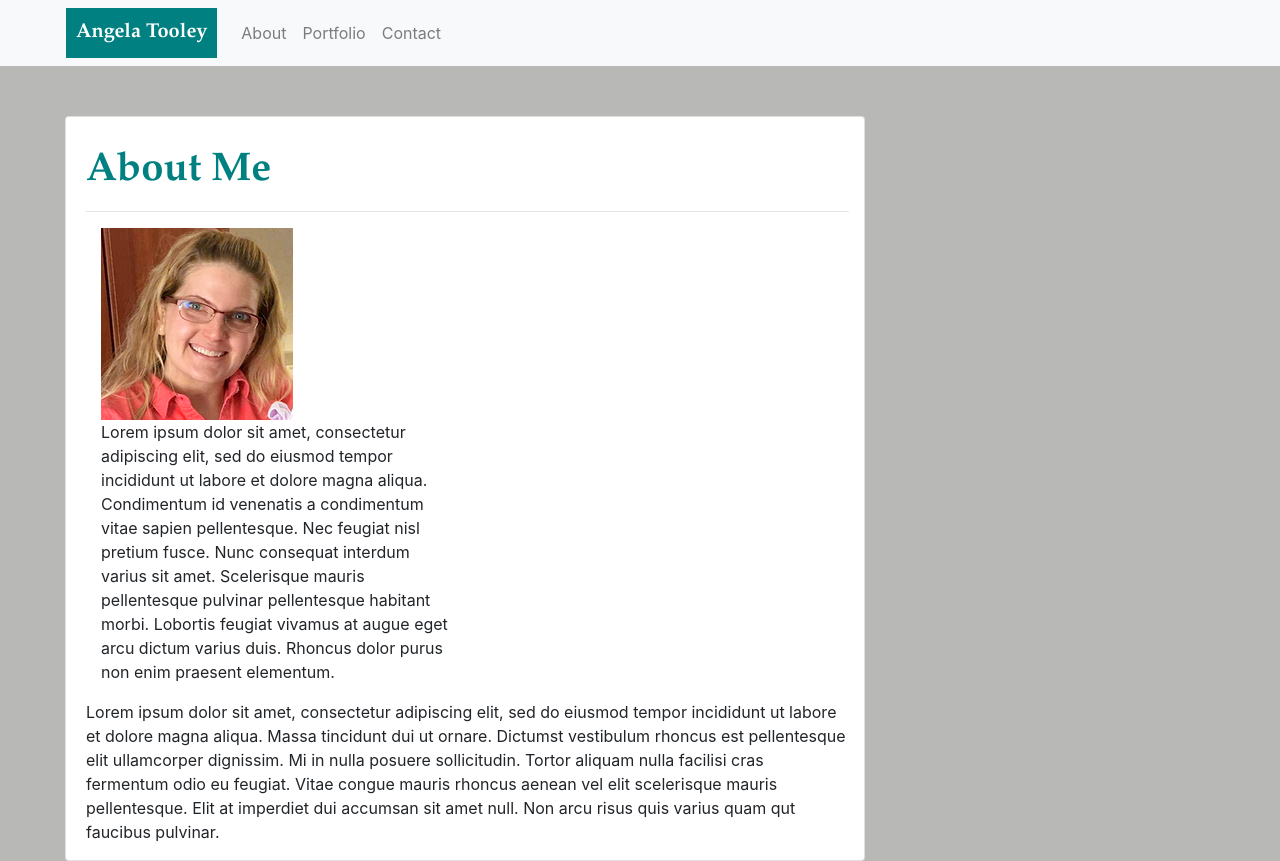
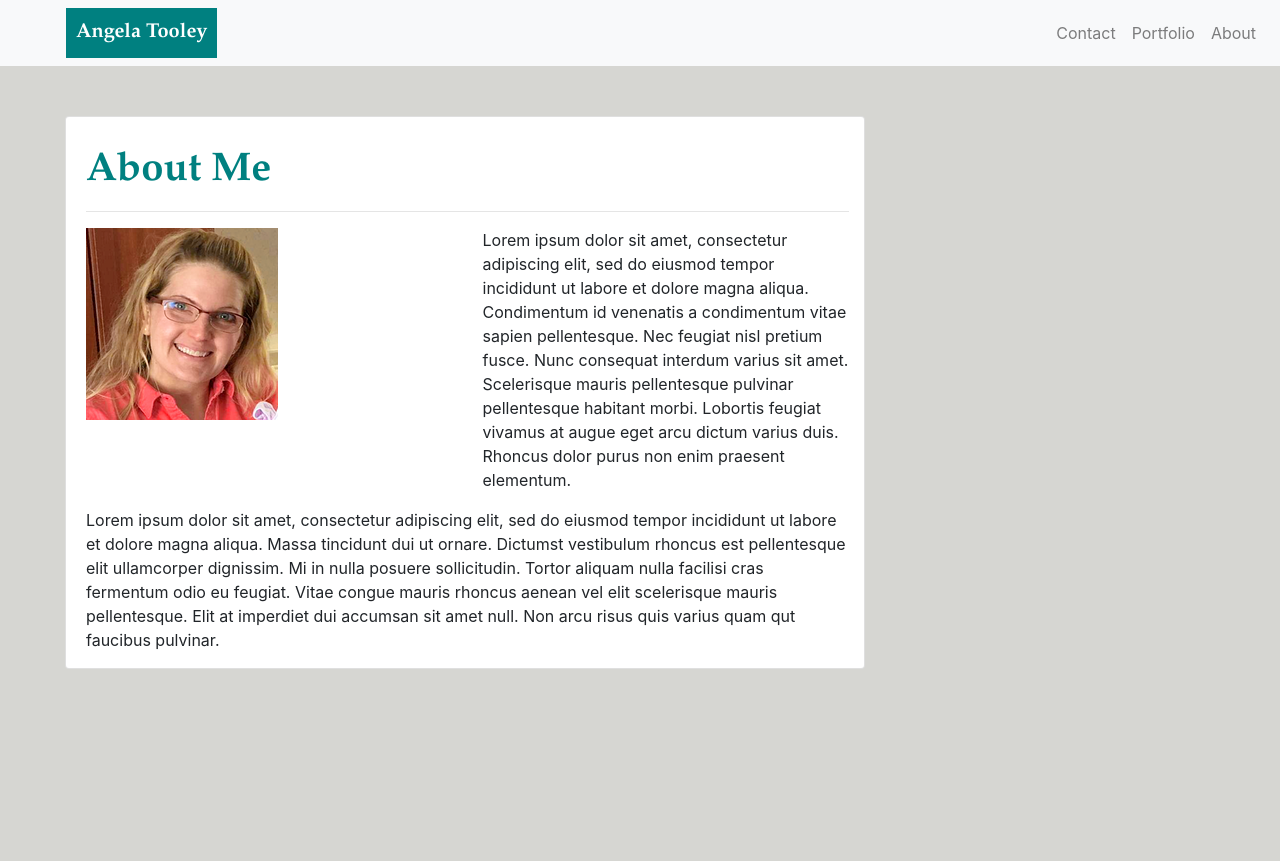
Before and after one commit to adt315/hmwk-2-responsive-portfolio, a plain HTML site: page index.html in a window 1280 px wide. After the commit the page ends 800 px from the top, so only its background shows below. Drawn offline with nearby package versions, Linux system fonts and the light colour scheme.

Commit message:
additional edits

```diff
--- a/assets/css/style.css
+++ b/assets/css/style.css
@@ -1,6 +1,6 @@
 
 body {
-    background-color: #b8b8b6;
+    background-color: #d6d6d2;
 }
 
 h1 {
@@ -9,7 +9,7 @@ h1 {
     font-weight: bold;
 }
 
-.placeholder-image {
+.placeholder {
     height: 150px;
     width: 150px;
     margin: 10px;
@@ -56,3 +56,7 @@ span.navbar-brand {
 .form-control {
     width: 85%;
 }
+
+.navbar-nav {
+    text-align: right;
+}
--- a/index.html
+++ b/index.html
@@ -19,11 +19,11 @@
         <button class="navbar-toggler" type="button" data-toggle="collapse" data-target="#navbarNav" aria-controls="navbarNav" aria-expanded="false" aria-label="Toggle navigation">
         <span class="navbar-toggler-icon"></span>
         </button>
-        <div class="collapse navbar-collapse" id="navbarNav" >
-            <div class="navbar-nav">
-                <a class="nav-item nav-link" href="#">About</a>
+        <div class="collapse navbar-collapse">
+            <div class="navbar-nav ml-auto">
+                <a class="nav-item nav-link" href="contact.html">Contact</a>
                 <a class="nav-item nav-link" href="portfolio.html">Portfolio</a>
-                <a class="nav-item nav-link" href="contact.html">Contact</a>
+                <a class="nav-item nav-link" href="index.html">About</a>
             </div>
         </div>
 
@@ -37,19 +37,20 @@
             <hr>
         </div>
     </div>
-        <div class="col-sm-6">
+    <div class="row">
+        <div class="col-sm-6 float-left">
             <img src="./assets/images/photo-of-me.png" alt="Personal image">
         </div>
-        <div class="col-sm-6">
-            <p>Lorem ipsum dolor sit amet, consectetur adipiscing elit, sed do eiusmod tempor incididunt ut labore et dolore magna aliqua. Condimentum id venenatis a condimentum vitae sapien pellentesque. Nec feugiat nisl pretium fusce. Nunc consequat interdum varius sit amet. Scelerisque mauris pellentesque pulvinar pellentesque habitant morbi. Lobortis feugiat vivamus at augue eget arcu dictum varius duis. Rhoncus dolor purus non enim praesent elementum.</p>
+        <div class="col-sm-6 float-left">
+            <p class="paragraph1">Lorem ipsum dolor sit amet, consectetur adipiscing elit, sed do eiusmod tempor incididunt ut labore et dolore magna aliqua. Condimentum id venenatis a condimentum vitae sapien pellentesque. Nec feugiat nisl pretium fusce. Nunc consequat interdum varius sit amet. Scelerisque mauris pellentesque pulvinar pellentesque habitant morbi. Lobortis feugiat vivamus at augue eget arcu dictum varius duis. Rhoncus dolor purus non enim praesent elementum.</p>
         </div>
+    </div>
     <div class="row">
         <div class="col-sm-12">
             <p>Lorem ipsum dolor sit amet, consectetur adipiscing elit, sed do eiusmod tempor incididunt ut labore et dolore magna aliqua. Massa tincidunt dui ut ornare. Dictumst vestibulum rhoncus est pellentesque elit ullamcorper dignissim. Mi in nulla posuere sollicitudin. Tortor aliquam nulla facilisi cras fermentum odio eu feugiat. Vitae congue mauris rhoncus aenean vel elit scelerisque mauris pellentesque. Elit at imperdiet dui accumsan sit amet null. Non arcu risus quis varius quam qut faucibus pulvinar.</p>
         </div>
     </div>
 
-    </div>
 </div>
 
 </body>
```
Also changed, not shown: contact.html (+5 -5 lines), portfolio.html (+9 -9 lines).
